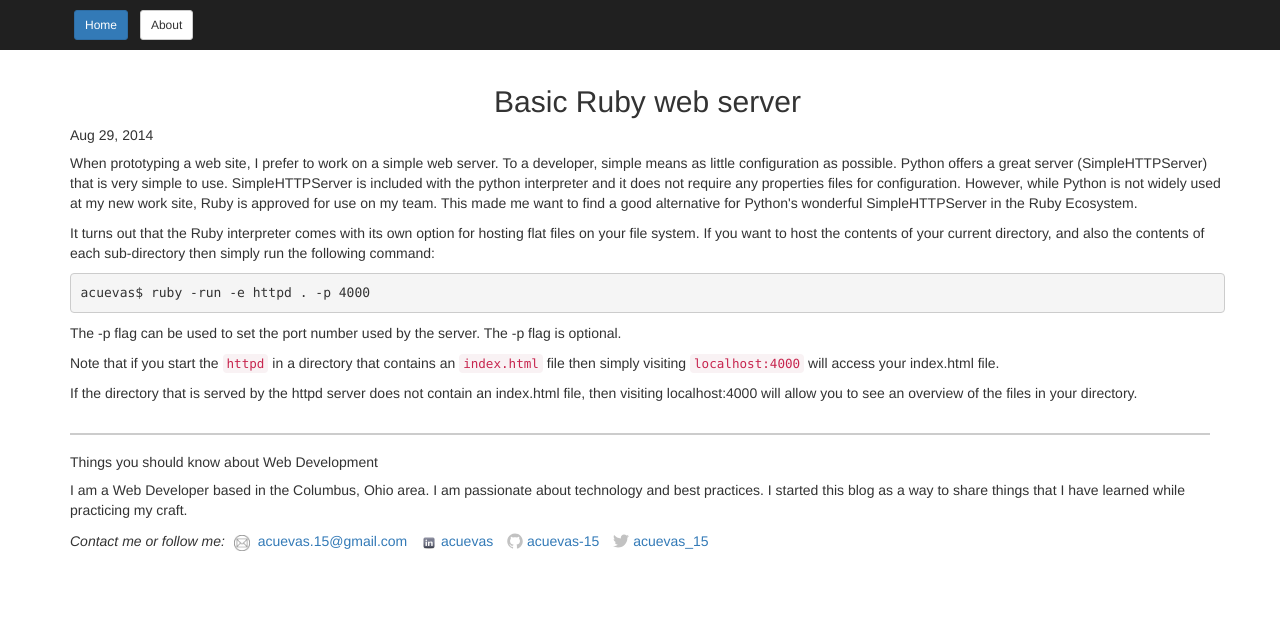
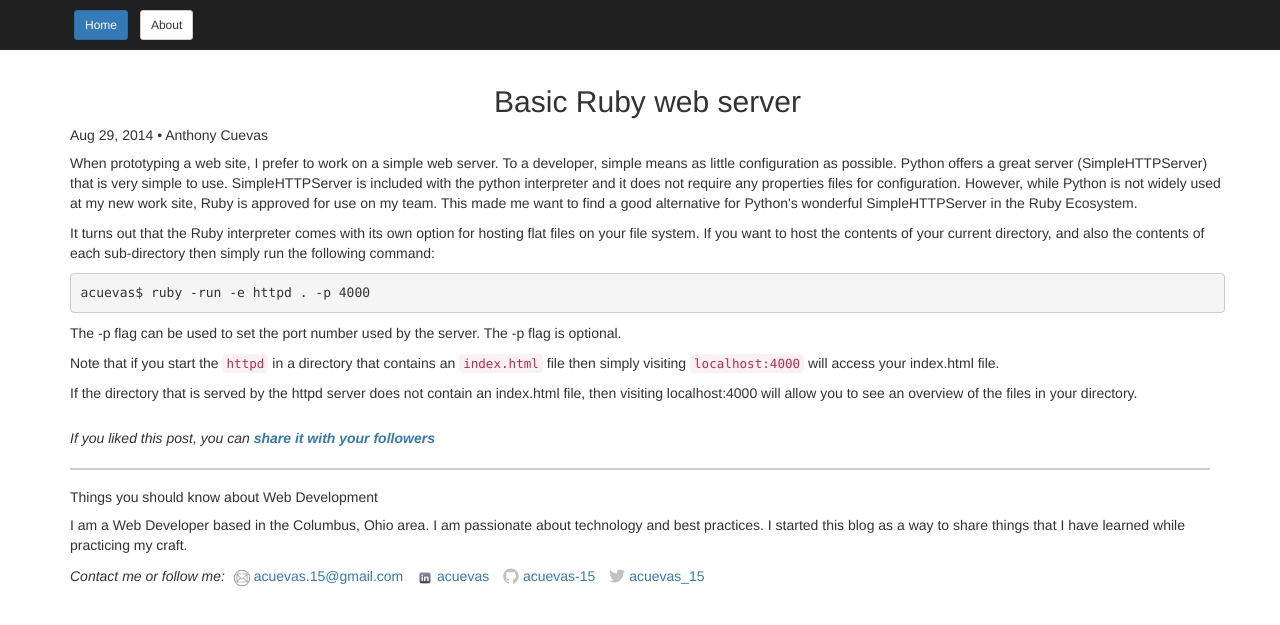
Before and after one commit to acuevas-15/acuevas-15.github.io, a Jekyll site: the page built from _posts/2014-08-29-basic-ruby-server.html, in a window 1280 px wide. Shown: the top 625 px of the page. Built offline with Jekyll 4.4.1, drawn with Linux system fonts in a browser that asks for light colours; nearby versions of some CDN libraries.

Commit message:
added twitter plug to my site, thanks to Joshua Lande! http://joshualande.com/jekyll-github-pages-poole/

```diff
--- a/_config.yml
+++ b/_config.yml
@@ -2,12 +2,13 @@
 title: Things you should know about Web Development
 email: acuevas.15@gmail.com
 baseurl: ""
-url: "http://yourdomain.com"
+url: "http://acuevas-15.github.io"
 github_username: acuevas-15
 twitter_username: acuevas_15
 
 author:
   home: "Columbus, Ohio"
+  name: "Anthony Cuevas"
 # Build settings
 markdown: kramdown
 permalink: pretty
--- /dev/null
+++ b/_includes/twitter-plug.html
@@ -0,0 +1,5 @@
+<div id="twitter-plug"><em>If you liked this post, you can
+        <a href="https://twitter.com/intent/tweet?url={{ site.url }}{{ page.url }}&text={{ page.title }}&via={{site.twitter_username}}"
+        target="_blank"><strong>
+            share it with your followers</strong></a> </em>
+</div>
--- a/_layouts/post.html
+++ b/_layouts/post.html
@@ -11,5 +11,5 @@ layout: default
   <article class="post-content">
   {{ content }}
   </article>
-
+  {% include twitter-plug.html %}
 </div>
--- a/_posts/2014-08-29-basic-ruby-server.html
+++ b/_posts/2014-08-29-basic-ruby-server.html
@@ -3,6 +3,7 @@ title: "Basic Ruby web server"
 date: 2014-08-29 21:50:31
 layout: post
 categories: ruby server
+author: "Anthony Cuevas"
 ---
 
 <p>When prototyping a web site, I prefer to work on a simple web server.  To a developer, simple means as little configuration as possible.  Python offers a great server (SimpleHTTPServer) that is very simple to use.  SimpleHTTPServer is included with the python interpreter and it does not require any properties files for configuration.  However, while Python is not widely used at my new work site, Ruby is approved for use on my team.  This made me want to find a good alternative for Python's wonderful SimpleHTTPServer in the Ruby Ecosystem.</p>
--- a/css/main.css
+++ b/css/main.css
@@ -14,7 +14,7 @@
 }
 
 .icon-email {
-  margin-right: 4px;
+  margin-right: 0px;
 }
 
 hr#footer-hr {
@@ -46,3 +46,7 @@ div#content.page-content {
 .list-inline {
   margin-left: 0px;
 }
+
+#twitter-plug {
+  margin-top: 25px;
+}
```
